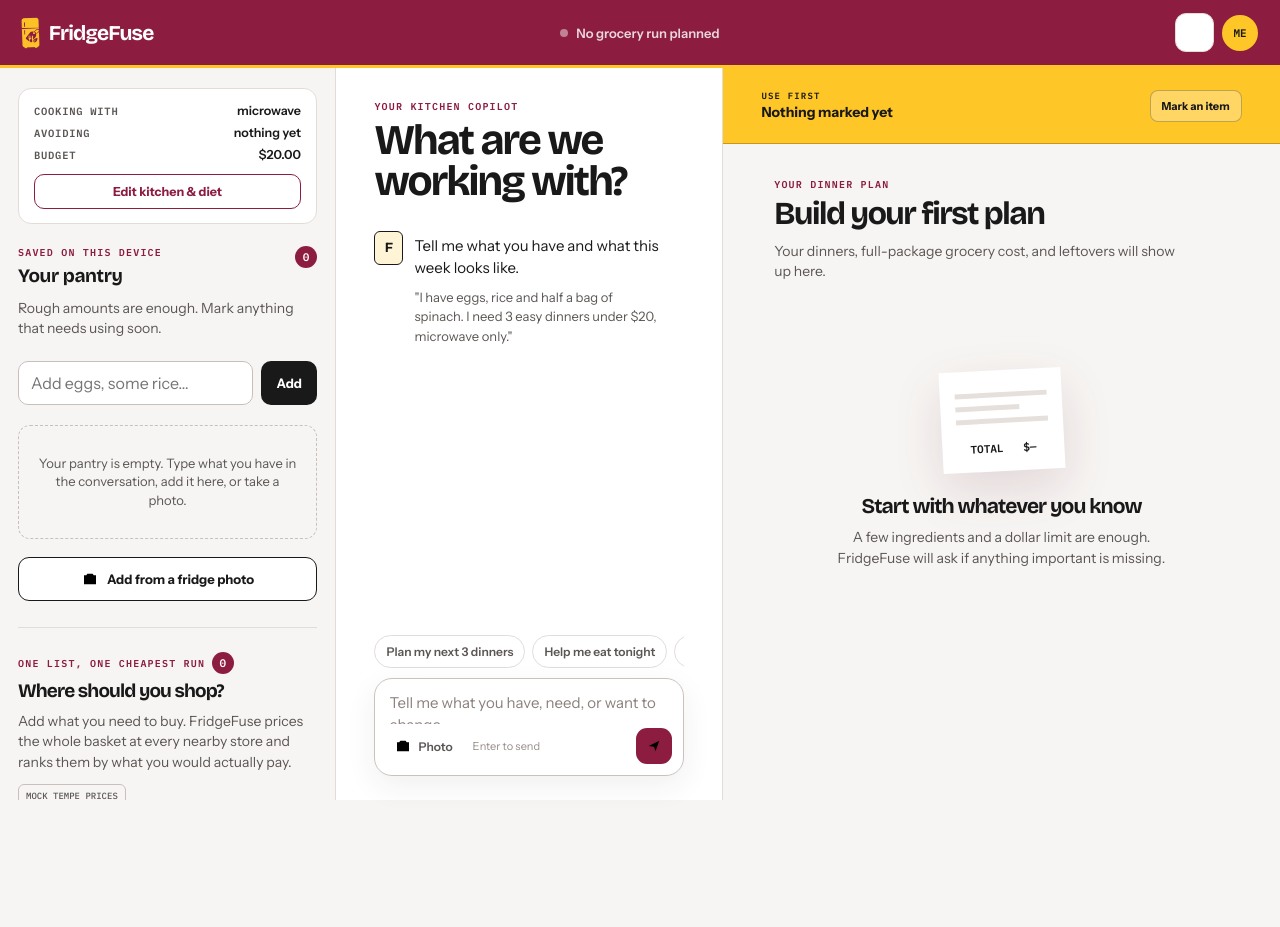
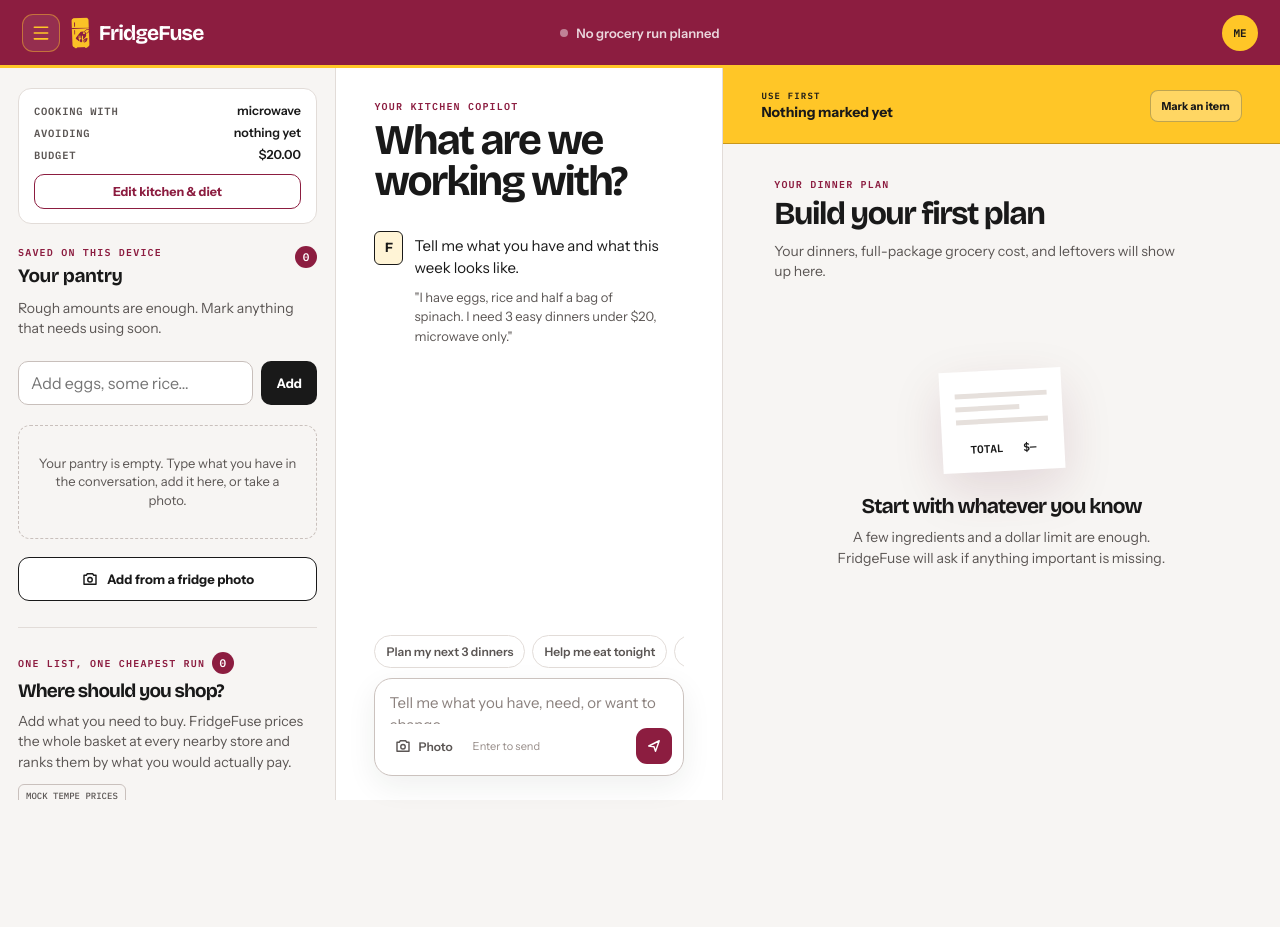
Before and after one commit to satyalyadav/fridge-fuse, a website: page public/index.html in a window 1280 px wide. Drawn offline with nearby package versions, Linux system fonts and the light colour scheme; no server answers.

Commit message:
Move the sidebar control to the left and make the icons visible
The rail's toggle moves to the left edge over the column it controls and draws in gold on the maroon bar instead of white on white. One rule now strokes and sizes every inline icon, which nothing in the stylesheet had ever done. npm test: 407 checks passed.

```diff
--- a/public/index.html
+++ b/public/index.html
@@ -17,18 +17,20 @@
 
   <div class="app-shell">
     <header class="topbar">
-      <a class="brand" href="./" aria-label="FridgeFuse home">
-        <img class="brand-mark" src="/logo-mark-gold.png" alt="" width="256" height="456">
-        <span>FridgeFuse</span>
-      </a>
+      <div class="topbar-left">
+        <button class="sidebar-toggle" id="sidebarToggle" type="button" aria-expanded="true" aria-controls="sidebar" aria-label="Hide pantry and shop">
+          <svg aria-hidden="true" viewBox="0 0 24 24" width="20" height="20"><path d="M4 5h16M4 12h16M4 19h16"/></svg>
+        </button>
+        <a class="brand" href="./" aria-label="FridgeFuse home">
+          <img class="brand-mark" src="/logo-mark-gold.png" alt="" width="256" height="456">
+          <span>FridgeFuse</span>
+        </a>
+      </div>
       <div class="trip-status" id="tripStatus" aria-label="Current plan summary">
         <span class="trip-dot"></span>
         <span id="tripLabel">No grocery run planned</span>
       </div>
       <div class="topbar-actions">
-        <button class="icon-button sidebar-toggle" id="sidebarToggle" type="button" aria-expanded="true" aria-controls="sidebar" aria-label="Hide pantry and shop">
-          <svg aria-hidden="true" viewBox="0 0 24 24"><path d="M4 5h16M4 12h16M4 19h16"/></svg>
-        </button>
         <button class="icon-button mobile-reset-button" id="resetMobileButton" type="button" aria-label="Reset demo">
           <svg aria-hidden="true" viewBox="0 0 24 24"><path d="M4 12a8 8 0 1 0 2.3-5.7L4 8M4 3v5h5"/></svg>
         </button>
--- a/public/styles.css
+++ b/public/styles.css
@@ -277,7 +277,59 @@ button.mobile-reset-button { display: none; }
 .app-shell.sidebar-hidden { --sidebar-w: 0px; }
 .app-shell.sidebar-hidden .sidebar { border-right: 0; }
 
-.sidebar-toggle svg { fill: none; stroke: currentColor; stroke-width: 1.9; stroke-linecap: round; }
+/* Every inline icon in the markup is a line drawing: bare paths, no fill, meant
+   to be stroked. Without this they paint as solid black shapes, and the ones
+   with no width attribute claim an SVG's default 300x150 inside their button. */
+button svg,
+.icon-button svg {
+  width: 18px;
+  height: 18px;
+  fill: none;
+  stroke: currentColor;
+  stroke-width: 1.9;
+  stroke-linecap: round;
+  stroke-linejoin: round;
+}
+
+/* Icon buttons on the maroon bar cannot keep the white fill they use on white
+   surfaces: the icon inherits the bar's white text and disappears into it. */
+.topbar .icon-button {
+  border-color: rgba(255, 198, 39, 0.45);
+  background: rgba(255, 255, 255, 0.08);
+  color: var(--gold);
+}
+.topbar .icon-button:hover { background: rgba(255, 198, 39, 0.18); }
+
+/* The control sits over the column it opens, at the left edge of the bar. On the
+   maroon band it draws itself in gold: .icon-button's white fill would have put
+   a white icon on a white square. */
+.topbar-left {
+  display: flex;
+  align-items: center;
+  gap: 12px;
+  min-width: 0;
+}
+
+.sidebar-toggle {
+  width: 38px;
+  height: 38px;
+  display: grid;
+  place-items: center;
+  flex: 0 0 auto;
+  border: 1px solid rgba(255, 198, 39, 0.45);
+  border-radius: 11px;
+  background: rgba(255, 255, 255, 0.08);
+  color: var(--gold);
+}
+.sidebar-toggle:hover { background: rgba(255, 198, 39, 0.18); }
+.sidebar-toggle svg {
+  width: 20px;
+  height: 20px;
+  fill: none;
+  stroke: currentColor;
+  stroke-width: 1.9;
+  stroke-linecap: round;
+}
 
 .workspace {
   grid-column: 2;
--- a/test.js
+++ b/test.js
@@ -698,6 +698,12 @@ ok(logoBytes.every((size) => size < 60 * 1024), `logo assets stay small (${logoB
   const unstyled = [...declared].filter((name) => !jsHooks.has(name) && !styles.includes(`.${name}`));
   ok(unstyled.length === 0, `every class in the markup has a rule${unstyled.length ? ` (unstyled: ${unstyled.join(", ")})` : ""}`);
   ok(/\.profile-drawer\.open \.drawer-sheet/.test(styles), "the profile drawer still slides over the workspace");
+  // The inline icons are bare paths: unstroked they paint as black blobs, and
+  // unsized they claim an SVG's default 300x150 inside a 39px button.
+  ok(/button svg[\s\S]{0,220}stroke: currentColor/.test(styles), "inline icons are stroked, not filled");
+  ok(/button svg[\s\S]{0,120}width: 18px/.test(styles), "inline icons are sized by rule, not by attribute");
+  ok(/\.topbar \.icon-button[\s\S]{0,160}color: var\(--gold\)/.test(styles), "icon buttons on the maroon bar draw in gold, not white on white");
+  ok(/<button class="sidebar-toggle" id="sidebarToggle"/.test(html) && html.indexOf('id="sidebarToggle"') < html.indexOf('class="brand"'), "the sidebar control sits at the left, over the rail it opens");
 }
 
 // ---------- ASU palette ----------
```
